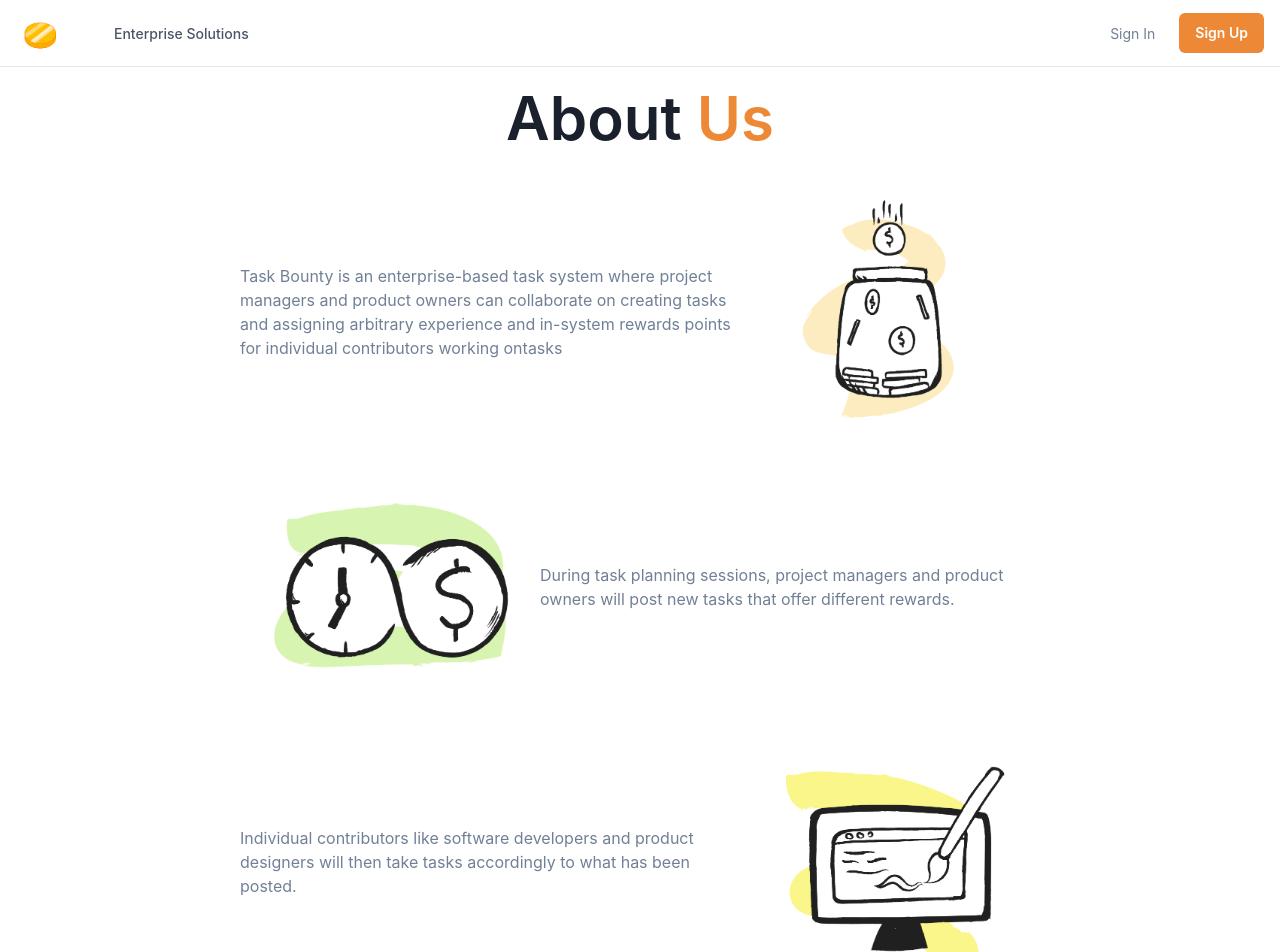
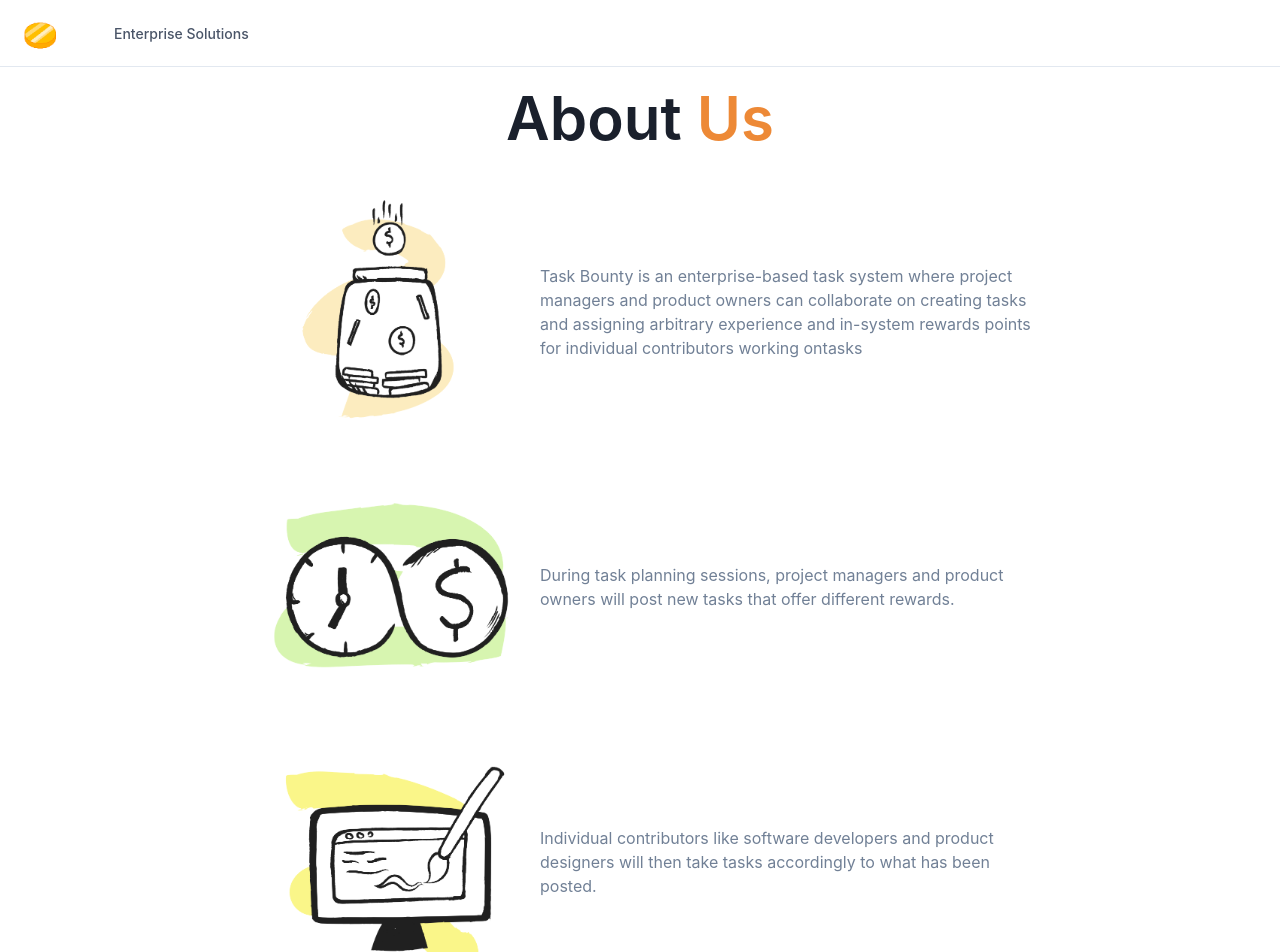
Before and after one commit to DomJF45/task-bounty, a React (Vite) app: page /about in a window 1280 px wide. Shown: the top 952 px of the page. Built offline with nearby package versions, Linux system fonts and the light colour scheme.

Commit message:
prepped for prod

```diff
--- a/index.html
+++ b/index.html
@@ -2,9 +2,9 @@
 <html lang="en">
   <head>
     <meta charset="UTF-8" />
-    <link rel="icon" type="image/svg+xml" href="/vite.svg" />
+    <link rel="icon" href="/coin.ico" />
     <meta name="viewport" content="width=device-width, initial-scale=1.0" />
-    <title>Vite + React + TS</title>
+    <title>Task Bounty</title>
   </head>
   <body>
     <div id="root"></div>
--- a/src/components/Navbar.tsx
+++ b/src/components/Navbar.tsx
@@ -3,7 +3,6 @@ import {
   Flex,
   Text,
   IconButton,
-  Button,
   Stack,
   Collapse,
   Icon,
@@ -27,6 +26,7 @@ import { useNavigate } from "react-router-dom";
 export default function WithSubnavigation() {
   const { isOpen, onToggle } = useDisclosure();
   const navigate = useNavigate();
+
   return (
     <Box>
       <Flex
@@ -56,7 +56,7 @@ export default function WithSubnavigation() {
         </Flex>
         <Flex
           flex={{ base: 1 }}
-          justify={{ base: "center", md: "start" }}
+          justify={{ base: "end", md: "start" }}
           align={"center"}
         >
           <Image
@@ -78,37 +78,6 @@ export default function WithSubnavigation() {
             <DesktopNav />
           </Flex>
         </Flex>
-
-        <Stack
-          flex={{ base: 1, md: 0 }}
-          justify={"flex-end"}
-          direction={"row"}
-          spacing={6}
-        >
-          <Button
-            as={"a"}
-            fontSize={"sm"}
-            fontWeight={400}
-            variant={"link"}
-            href={"#"}
-          >
-            Sign In
-          </Button>
-          <Button
-            as={"a"}
-            display={{ base: "none", md: "inline-flex" }}
-            fontSize={"sm"}
-            fontWeight={600}
-            color={"white"}
-            bg={"orange.400"}
-            href={"#"}
-            _hover={{
-              bg: "orange.300",
-            }}
-          >
-            Sign Up
-          </Button>
-        </Stack>
       </Flex>
 
       <Collapse in={isOpen} animateOpacity>
@@ -285,12 +254,12 @@ const NAV_ITEMS: Array<NavItem> = [
       {
         label: "Task Management",
         subLabel: "Streamline project tasks and collaboration",
-        href: "#",
+        href: "/about",
       },
       {
         label: "Reward System",
         subLabel: "Boost productivity with in-system rewards",
-        href: "#",
+        href: "/about",
       },
     ],
   },
--- a/src/main.tsx
+++ b/src/main.tsx
@@ -8,7 +8,7 @@ import WithSubnavigation from "./components/Navbar.tsx";
 import Landing from "./views/Landing";
 import About from "./views/About";
 
-const Layout = () => {
+export const Layout = () => {
   return (
     <>
       <WithSubnavigation />
--- a/src/views/About/index.tsx
+++ b/src/views/About/index.tsx
@@ -1,6 +1,9 @@
-import { Flex, Container, Heading, Stack, Text, Image } from "@chakra-ui/react";
+import { Box, Container, Heading, Stack, Text, Image } from "@chakra-ui/react";
 
 const About = () => {
+  const width = { base: "90%", sm: "90%", md: "800px" };
+  const imgSize = { base: "150px", sm: "150px", md: "300px" };
+
   return (
     <Container>
       <Stack
@@ -19,58 +22,62 @@ const About = () => {
             Us
           </Text>{" "}
         </Heading>
-        <Flex
-          dir="row"
-          width={"800px"}
+        <Box
+          display={"flex"}
+          flexDir={{ base: "column", sm: "column", md: "row" }}
+          width={width}
           justifyContent={"space-between"}
           alignItems={"center"}
         >
-          <Text color={"gray.500"} maxW={"65%"} align={"start"}>
+          <Image src={"/money-bag.png"} width={imgSize} />
+          <Text color={"gray.500"} maxW={"3xl"} align={"start"}>
             {
               "Task Bounty is an enterprise-based task system where project managers and product owners can collaborate on creating tasks and assigning arbitrary experience and in-system rewards points for individual contributors working ontasks"
             }
           </Text>
-          <Image src={"/money-bag.png"} width={"300px"} />
-        </Flex>
-        <Flex
-          dir="row"
-          width={"800px"}
+        </Box>
+        <Box
+          display={"flex"}
+          width={width}
+          flexDir={{ base: "column", sm: "column", md: "row" }}
           justifyContent={"space-between"}
           alignItems={"center"}
         >
-          <Image src={"/time-money.png"} width={"300px"} />
+          <Image src={"/time-money.png"} width={imgSize} />
           <Text color={"gray.500"} maxW={"3xl"} align={"start"}>
             {
               "During task planning sessions, project managers and product owners will post new tasks that offer different rewards."
             }
           </Text>
-        </Flex>
-        <Flex
-          dir="row"
-          width={"800px"}
+        </Box>
+        <Box
+          display={"flex"}
+          flexDir={{ base: "column", sm: "column", md: "row" }}
+          width={width}
           justifyContent={"space-between"}
           alignItems={"center"}
         >
+          <Image src={"/web.png"} width={imgSize} />
           <Text color={"gray.500"} maxW={"3xl"} align={"start"}>
             {
               "Individual contributors like software developers and product designers will then take tasks accordingly to what has been posted."
             }
           </Text>
-          <Image src={"/web.png"} width={"300px"} />
-        </Flex>
-        <Flex
-          dir="row"
-          width={"800px"}
+        </Box>
+        <Box
+          display={"flex"}
+          flexDir={{ base: "column", sm: "column", md: "row" }}
+          width={width}
           justifyContent={"space-between"}
           alignItems={"center"}
         >
-          <Image src={"/piggy-bank.png"} width={"300px"} />
+          <Image src={"/piggy-bank.png"} width={imgSize} />
           <Text color={"gray.500"} maxW={"3xl"} align={"start"}>
             {
               "Once a task is completed, project managers and product owners will not only award the provided bounties of the task to a worker but can also give extra bonuses based on their own criteria of task completion."
             }
           </Text>
-        </Flex>
+        </Box>
       </Stack>
     </Container>
   );
--- a/src/views/Landing/Features.tsx
+++ b/src/views/Landing/Features.tsx
@@ -13,7 +13,7 @@ import { CheckIcon } from "@chakra-ui/icons";
 
 const Features: React.FC = () => {
   return (
-    <Box p={4} height={"100vh"}>
+    <Box p={4} mt={20} height={"100vh"}>
       <Stack spacing={4} as={Container} maxW={"3xl"} textAlign={"center"}>
         <Heading fontSize={"3xl"}>Unlock the Power of Task Bounty</Heading>
         <Text color={"gray.600"} fontSize={"xl"}>
--- a/src/views/Landing/Hero.tsx
+++ b/src/views/Landing/Hero.tsx
@@ -8,15 +8,17 @@ import {
   Spinner,
   Box,
   Icon,
+  useBreakpointValue,
 } from "@chakra-ui/react";
 import { ChevronDownIcon } from "@chakra-ui/icons";
 import { useNavigate } from "react-router-dom";
 
 export const Hero: React.FC = () => {
   const navigate = useNavigate();
+  const breakpoint = useBreakpointValue({ base: 700, md: 1000 });
 
   return (
-    <Container maxW={"5xl"} height={"100vh"} position={"relative"}>
+    <Container maxW={"5xl"} height={{ md: "100vh" }} position={"relative"}>
       {" "}
       <Stack
         textAlign={"center"}
@@ -42,17 +44,10 @@ export const Hero: React.FC = () => {
         </Text>
         <Stack spacing={6} direction={"row"}>
           <Button
+            colorScheme="orange"
             rounded={"full"}
             px={6}
-            colorScheme={"orange"}
-            bg={"orange.400"}
-            _hover={{ bg: "orange.500" }}
-          >
-            Get started
-          </Button>
-          <Button
-            rounded={"full"}
-            px={6}
+            _hover={{ bg: "orange.500 " }}
             onClick={() => {
               navigate("/about");
             }}
@@ -60,17 +55,21 @@ export const Hero: React.FC = () => {
             Learn more
           </Button>
         </Stack>
-        <Box height={"300px"} display={"flex"} alignItems={"center"}>
+        <Box
+          mt={10}
+          height={{ base: 0, sm: "100px", md: "300px" }}
+          display={"flex"}
+          alignItems={"center"}
+        >
           <Image
             src={"/planning.png"}
-            width={{ base: "250px", sm: "200px", md: "350px" }}
+            width={{ base: "150px", sm: "200px", md: "350px" }}
             fallback={<Spinner />}
           />
         </Box>
       </Stack>
       <Box
         color={"gray.600"}
-        px={2}
         width={"100%"}
         display={"flex"}
         flexDir={"column"}
@@ -84,7 +83,7 @@ export const Hero: React.FC = () => {
           transition={".3s ease"}
           onClick={() => {
             window.scrollTo({
-              top: 1000,
+              top: breakpoint,
               behavior: "smooth",
             });
           }}
--- a/src/views/Landing/index.tsx
+++ b/src/views/Landing/index.tsx
@@ -1,14 +1,11 @@
-import { useRef } from "react";
 import Features from "./Features";
 import { Hero } from "./Hero";
 
 const Landing: React.FC = () => {
-  const aboutRef = useRef(null);
-
   return (
     <>
-      <Hero aboutRef={aboutRef} />
-      <Features aboutRef={aboutRef} />
+      <Hero />
+      <Features />
     </>
   );
 };
```
Also changed, not shown: 1 other file (tests, documents, lock files or other folders).
